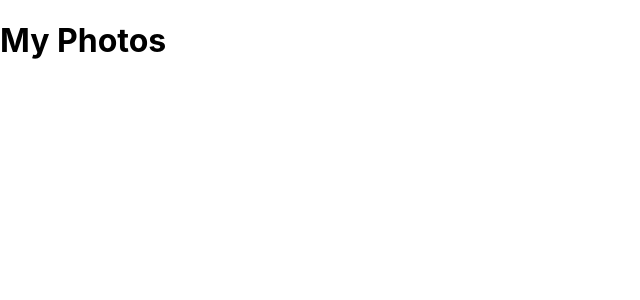
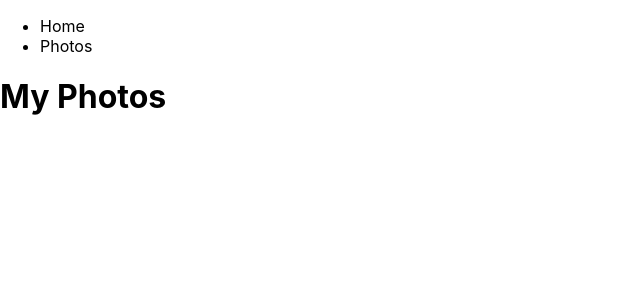
Before and after one commit to seokzin/react, a Next.js app in the folder react-nextjs/: page /photos in a window 1280 px wide. Shown: the top 300 px of the page, without its empty margins (0-640 px from the left). Built offline with nearby package versions, Linux system fonts and the light colour scheme.

Commit message:
feat: Add Nav component

```diff
--- /dev/null
+++ b/react-nextjs/components/Layout.js
@@ -0,0 +1,12 @@
+import Nav from "./Nav";
+
+const Layout = ({ children }) => {
+  return (
+    <>
+      <Nav />
+      <div>{children}</div>
+    </>
+  );
+};
+
+export default Layout;
--- /dev/null
+++ b/react-nextjs/components/Nav.js
@@ -0,0 +1,18 @@
+import Link from "next/link";
+
+const Nav = () => {
+  return (
+    <nav>
+      <ul>
+        <li>
+          <Link href="/">Home</Link>
+        </li>
+        <li>
+          <Link href="/photos">Photos</Link>
+        </li>
+      </ul>
+    </nav>
+  );
+};
+
+export default Nav;
--- a/react-nextjs/pages/_app.js
+++ b/react-nextjs/pages/_app.js
@@ -1,7 +1,12 @@
-import '../styles/globals.css'
+import "../styles/globals.css";
+import Layout from "../components/Layout";
 
 function MyApp({ Component, pageProps }) {
-  return <Component {...pageProps} />
+  return (
+    <Layout>
+      <Component {...pageProps} />
+    </Layout>
+  );
 }
 
-export default MyApp
+export default MyApp;
```
Also changed, not shown: react-nextjs/pages/index.js (+0 -8 lines).
